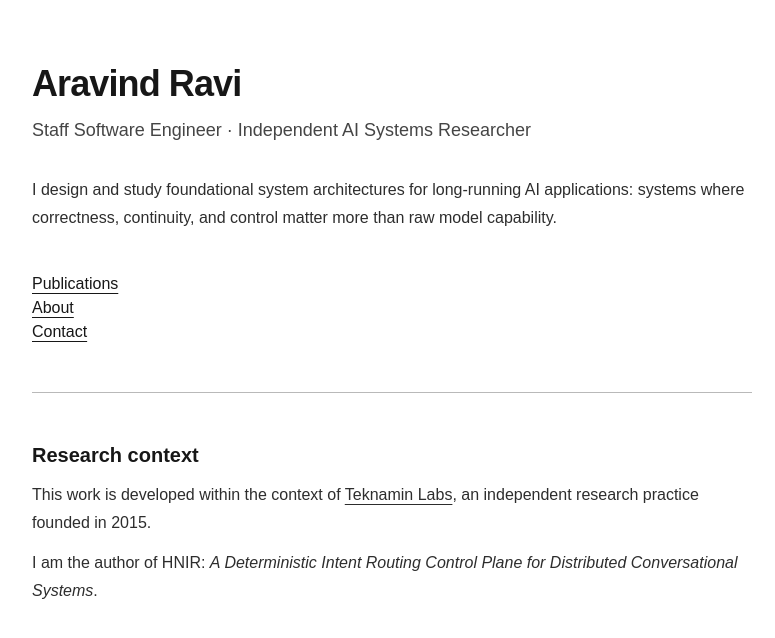
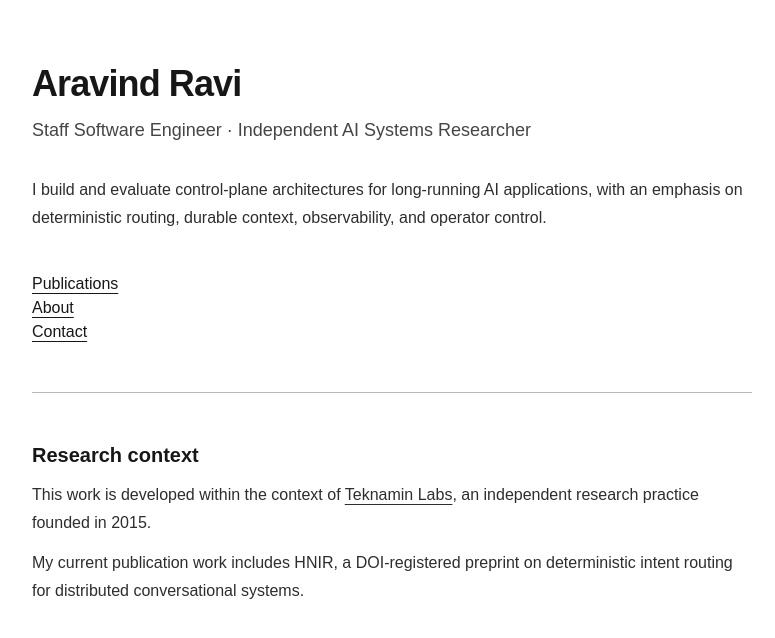
Before and after one commit to aravindravi-research/aravindravi-research.github.io, a Next.js app: page / in a window 1280 px wide. Shown: the top 638 px of the page, without its empty margins (248-1023 px from the left). Built offline with nearby package versions, Linux system fonts and the light colour scheme; no server answers.

Commit message:
Proofread homepage research positioning (#9)

```diff
--- a/src/app/page.tsx
+++ b/src/app/page.tsx
@@ -1,5 +1,3 @@
-
-
 export default function HomePage() {
   return (
     <main className="mx-auto max-w-3xl px-6 py-16">
@@ -9,8 +7,7 @@ export default function HomePage() {
       </p>
 
       <p className="mt-8 leading-7 opacity-90">
-        I design and study foundational system architectures for long-running AI applications:
-        systems where correctness, continuity, and control matter more than raw model capability.
+        I build and evaluate control-plane architectures for long-running AI applications, with an emphasis on deterministic routing, durable context, observability, and operator control.
       </p>
 
       <div className="mt-10 space-y-2">
@@ -28,7 +25,7 @@ export default function HomePage() {
       </p>
 
       <p className="mt-3 leading-7 opacity-90">
-        I am the author of HNIR: <em>A Deterministic Intent Routing Control Plane for Distributed Conversational Systems</em>.
+        My current publication work includes HNIR, a DOI-registered preprint on deterministic intent routing for distributed conversational systems.
       </p>
     </main>
   );
```
